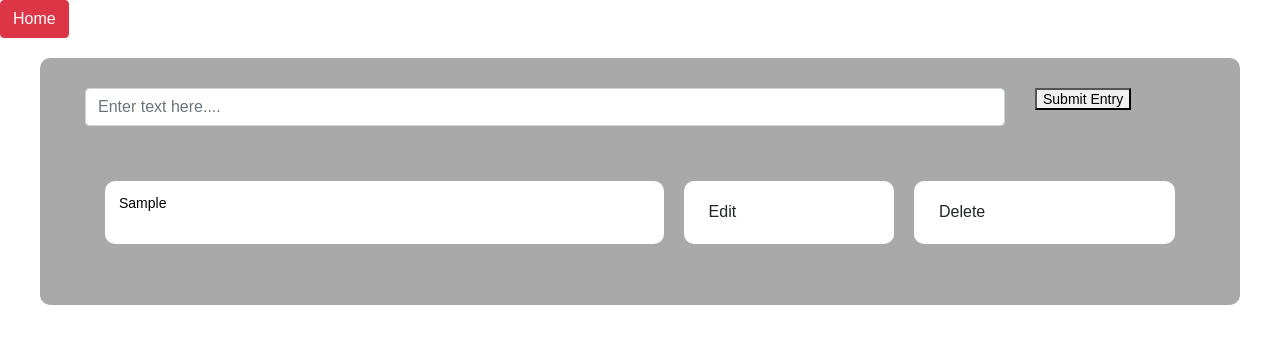
After one commit to tbishop95/CO659, a PHP site: page /journal.php in a window 1280 px wide. The commit adds this page. Shown: the top 344 px of the page. Run offline with PHP 8.4, Linux system fonts and the light colour scheme; the visitor is signed in with stand-in values (Sample User, id 1); tables that the repository leaves empty or names only in its code hold one stand-in row (values such as "Sample post").

Commit message:
Journal added
Journal added

```diff
--- a/config.php
+++ b/config.php
@@ -1,10 +1,10 @@
 <?php
 /* Database credentials. Assuming you are running MySQL
 server with default setting (user 'root' with no password) */
-define('DB_SERVER', 'localhost');
+define('DB_SERVER', '127.0.0.1');
 define('DB_USERNAME', 'root');
 define('DB_PASSWORD', '');
-define('DB_NAME', 'KSBportal');
+define('DB_NAME', 'db1_21406612');
 
 /* Attempt to connect to MySQL database */
 $link = mysqli_connect(DB_SERVER, DB_USERNAME, DB_PASSWORD, DB_NAME);
--- /dev/null
+++ b/journal.php
@@ -0,0 +1,109 @@
+<?php
+include("config.php");
+// Initialize the session
+session_start();
+
+
+//edits journal entry
+if(isset($_POST['edit'])){
+  $query = "UPDATE journal SET journal='$_POST[journaledit]' WHERE id ='$_POST[id]'";
+	mysqli_query($link,$query);
+}
+//deletes journal entry
+if(isset($_POST['delete'])){
+  $DeleteQuery = "Delete FROM journal WHERE id ='$_POST[id]'";
+	 mysqli_query($link,$DeleteQuery);
+}
+
+//display all journal entries from current user logged in
+$sql = "SELECT * from journal WHERE user_id ='$_SESSION[id]'";
+$result = mysqli_query($link,$sql);
+
+
+?>
+
+<!DOCTYPE html>
+<html lang="en">
+<head>
+    <meta charset="UTF-8">
+    <title>Journal</title>
+    <link rel="stylesheet" href="https://maxcdn.bootstrapcdn.com/bootstrap/4.5.2/css/bootstrap.min.css">
+    <style type="text/css">
+        body{ font: 14px sans-serif; }
+
+        .journalwrapper {
+            margin: 20px auto;
+            width:1200px;
+            padding: 10px 10px 10px;
+            padding-top: 10px;
+            background-color:darkgray;
+            display: flex;
+            flex-direction: column;
+            border-radius: 10px;
+        }
+        .container{
+          margin: 20px auto;
+        }
+
+        .table{
+          border-collapse:separate;
+          border-spacing: 20px 15px;
+
+        }
+        td{
+          background-color: white;
+          border-radius: 10px;
+
+        }
+        textarea{
+          border: none;
+          resize: none;
+        }
+
+    </style>
+
+</head>
+  <body>
+<a href="welcome.php" class="btn btn-danger">Home</a>
+    <!--Submit a journal entry -->
+    <div class="journalwrapper">
+      <div class="container">
+          <form  action="Submit.php" method="post">
+            <div class="row">
+              <div class="col-sm-10">
+                <textarea class="form-control" type="text" name="journalentry" rows="1" placeholder="Enter text here...."></textarea>
+              </div>
+              <div class="col-sm">
+                <button type="submit" value="Insert"> Submit Entry </button>
+              </div>
+            </div>
+          </form>
+        </div>
+
+<!--Display journal entries -->
+        <div class="container">
+          <table class="table table-borderless ">
+    <?php
+
+//Display all journal entries in database
+     while ($row = mysqli_fetch_array($result)){
+      ?>
+      <form action="" method="post">
+      <tr>
+        <td>
+            <textarea type="text"name="journaledit" wrap="off"><?php echo $row['journal'];?></textarea>
+            <input type="hidden"name="id" value="<?php echo $row['id'];?>">
+            <td><button type="submit" class="btn" name="edit">Edit</button></td>
+              <td><button type="submit" class="btn"name="delete">Delete</button></td>
+            </td>
+          </tr>
+        </form>
+    <?php
+  }
+  ?>
+
+    </table>
+  </div>
+      </div>
+    </body>
+</html>
--- a/resources/css/style.css
+++ b/resources/css/style.css
@@ -20,6 +20,7 @@ body {
 .wrapper p{
     text-align: center;
 }
+
 
 .title {
     display: flex;
@@ -71,4 +72,3 @@ input[type=reset] {
     color: #fff;
     margin-left: 0.25rem;
 }
-</style>
--- a/welcome.php
+++ b/welcome.php
@@ -26,6 +26,7 @@ if(!isset($_SESSION["loggedin"]) || $_SESSION["loggedin"] !== true){
     <p>
         <a href="reset-password.php" class="btn btn-warning">Reset Your Password</a>
         <a href="logout.php" class="btn btn-danger">Sign Out of Your Account</a>
+        <a href="journal.php" class="btn btn-danger">Journal</a>
     </p>
 </body>
 </html>
```
Also changed, not shown: Submit.php (added, +18 -0 lines), register.php (line endings or trailing spaces).
